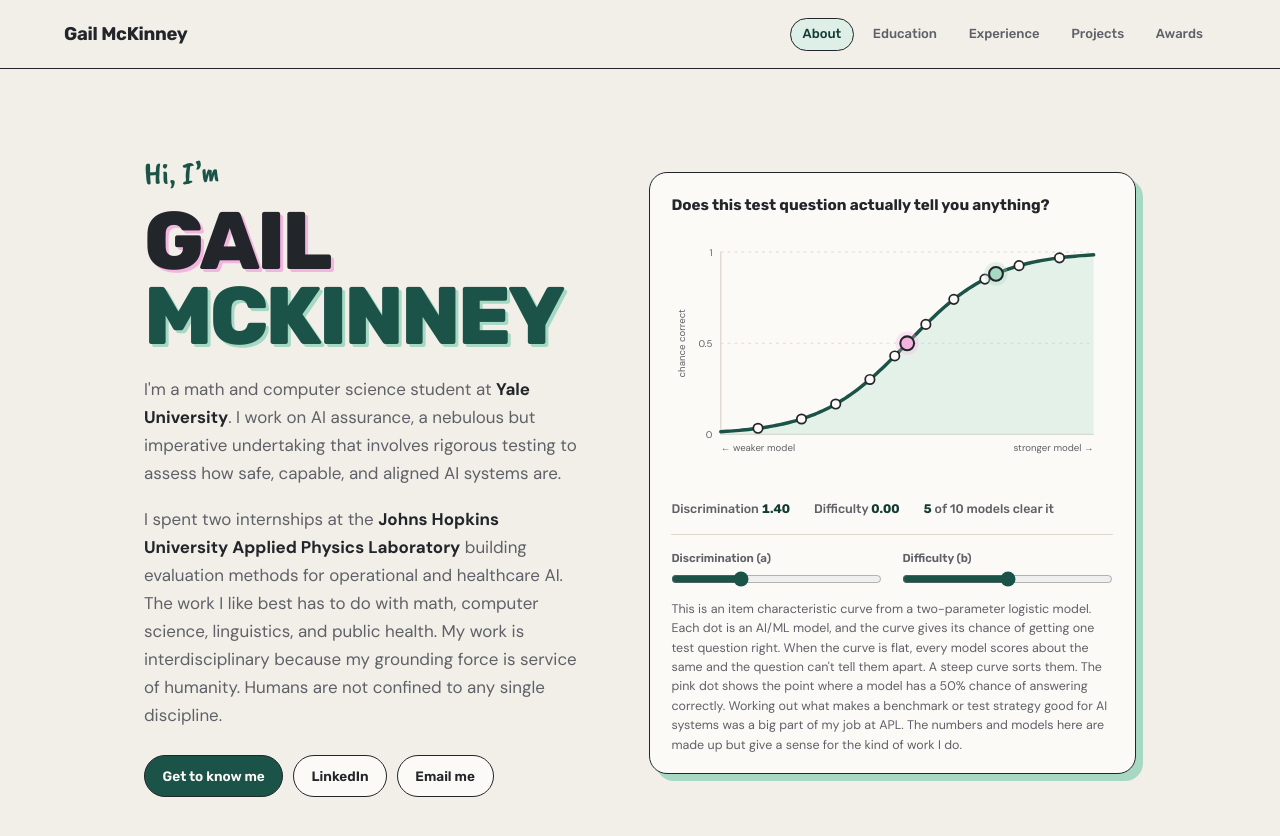
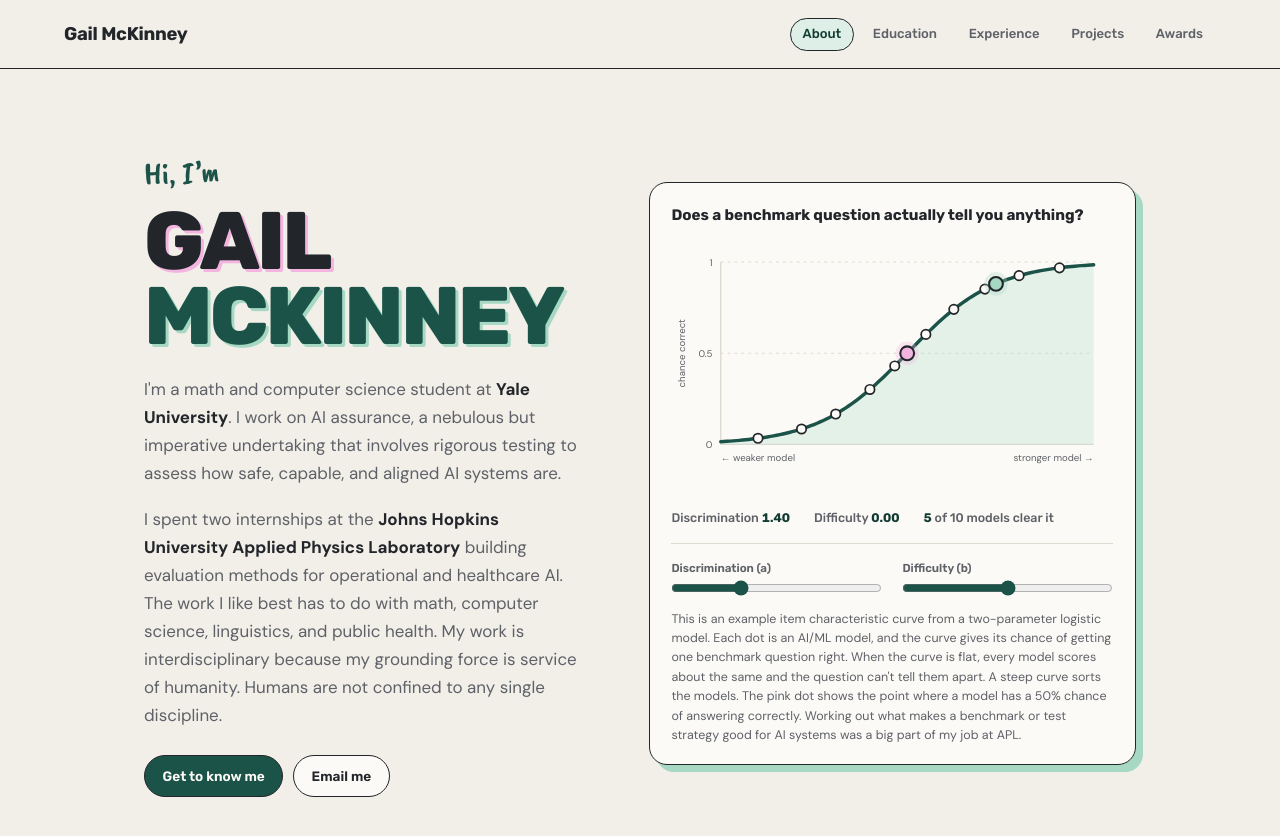
Before and after one commit to mck-makes-stuff/mck-makes-stuff.github.io, a Jekyll site: the page built from index.html, in a window 1280 px wide and 900 px high. Shown: the top 836 px of the window. Built offline with Jekyll 4.4.1, drawn with Linux system fonts in a browser that asks for light colours.

Commit message:
Edit education and remove LinkedIn Button

```diff
--- a/_data/education.yml
+++ b/_data/education.yml
@@ -8,5 +8,8 @@
   role: High School Diploma
   dates: June 2026 · McLean, VA
   points:
-    - Coursework through multivariable calculus, linear algebra, advanced statistics, and four years of computer science.
+    - 99.36/100 GPA (UW)
+    - Co-Head of Girls Who Code Club and Sweet Ti A Capella Group, Newsletter Editor for Tech@Madeira, Varsity Softball Co-Captain, Actor (International Thespian Society Honor Thespian).
+    - Relevant Coursework including Linear Algebra, Multivariable Calculus, CS Seminar, AP Physics C, AP Chemistry, Advanced Statistics, Research Seminar, AP English Literature, AP Spanish Language.
+    - Coursework through multivariable calculus, linear algebra, advanced statistics, AP Physics C, AP Chemistry, AP English Literature, AP Spanish Language, Research Seminar, and four years of computer science.
     - Co-head of Girls Who Code and of Sweet Ti a cappella, softball co-captain, and newsletter editor for Tech@Madeira.
--- a/index.html
+++ b/index.html
@@ -28,13 +28,12 @@ title: About
 
       <div class="hero-links">
         <a class="btn btn-solid" href="#get-to-know-me">Get to know me</a>
-        <a class="btn btn-ghost" href="{{ site.linkedin }}">LinkedIn</a>
         <a class="btn btn-ghost" href="mailto:{{ site.email }}">Email me</a>
       </div>
     </div>
 
     <figure class="explorer" id="explorer">
-      <p class="explorer-title">Does this test question actually tell you anything?</p>
+      <p class="explorer-title">Does a benchmark question actually tell you anything?</p>
 
       <svg viewBox="0 0 320 186" id="irt-plot" role="img"
            aria-label="An interactive item characteristic curve. Two draggable handles control how hard the question is and how sharply it separates strong models from weak ones.">
@@ -59,14 +58,13 @@ title: About
       </div>
 
       <figcaption>
-        This is an item characteristic curve from a two-parameter logistic model. Each
-        dot is an AI/ML model, and the curve gives its chance of getting one test
+        This is an example item characteristic curve from a two-parameter logistic model.
+        Each dot is an AI/ML model, and the curve gives its chance of getting one benchmark
         question right. When the curve is flat, every model scores about the same and
-        the question can't tell them apart. A steep curve sorts them. The pink dot shows
+        the question can't tell them apart. A steep curve sorts the models. The pink dot shows
         the point where a model has a 50% chance of answering correctly. Working out
         what makes a benchmark or test strategy good for AI systems was a big part of my
-        job at APL. The numbers and models here are made up but give a sense for the
-        kind of work I do.
+        job at APL.
       </figcaption>
     </figure>
   </section>
```
